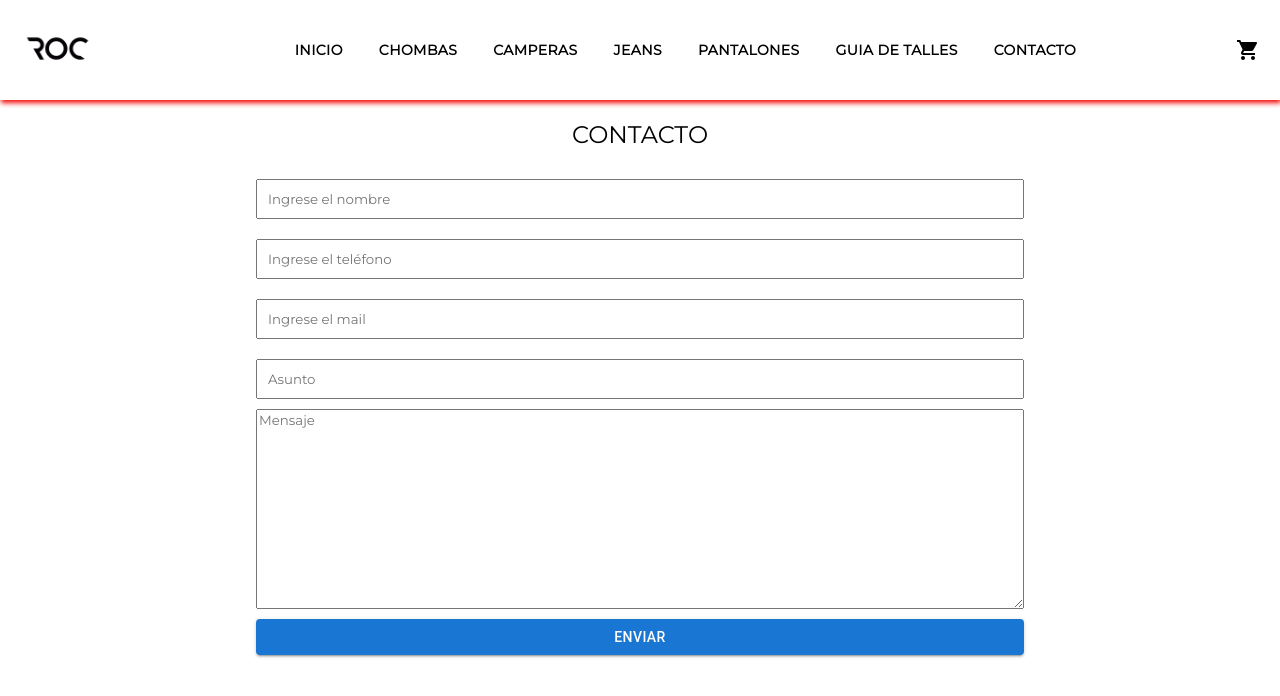
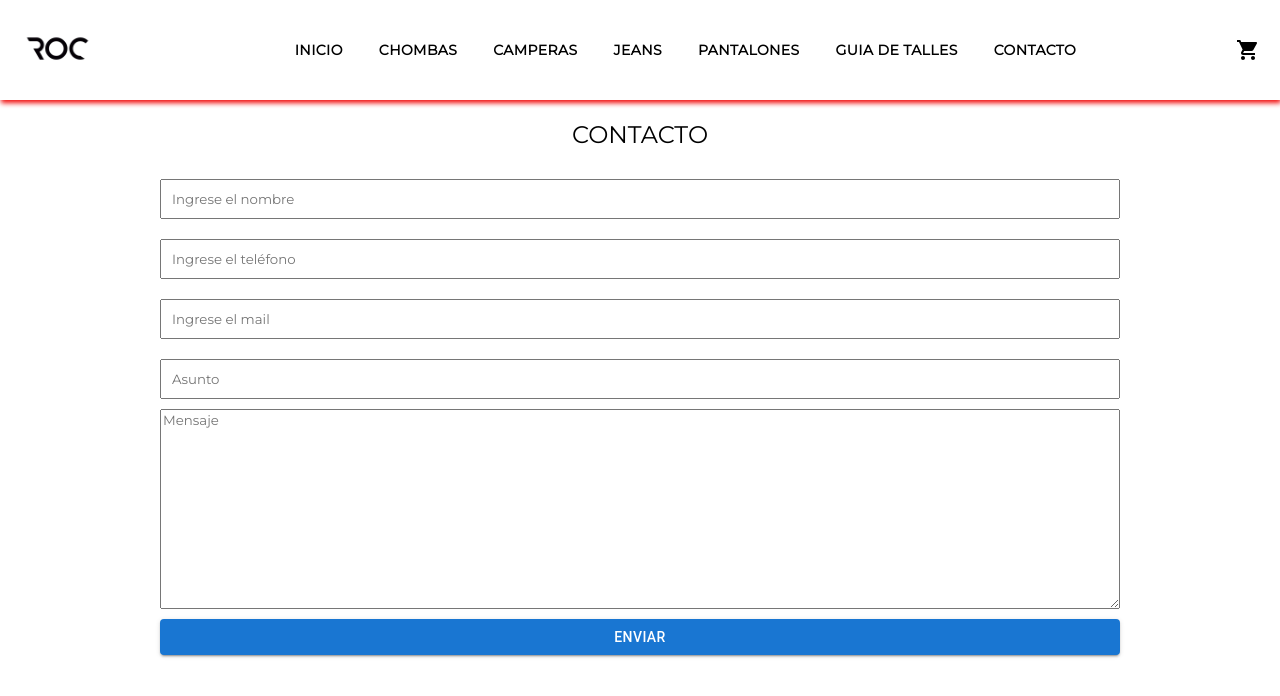
Before and after one commit to hdalarcon/proyect-ecommerce, a React (Create React App) app: page /contacto in a window 1280 px wide. Shown: the top 696 px of the page. Built offline with nearby package versions, Linux system fonts and the light colour scheme.

Commit message:
Se realizan correcciones.

```diff
--- a/src/App.scss
+++ b/src/App.scss
@@ -43,7 +43,6 @@ form{
   display: flex;
   flex-direction: column;
   align-items: center;
-  align-items: center;
 
   input{
       width: 75%;
--- a/src/components/Cart/Cart.scss
+++ b/src/components/Cart/Cart.scss
@@ -78,6 +78,7 @@
 
 form{
     display: flex;
+    width: 100%;
     flex-direction: column;
     align-items: center;
 
```
